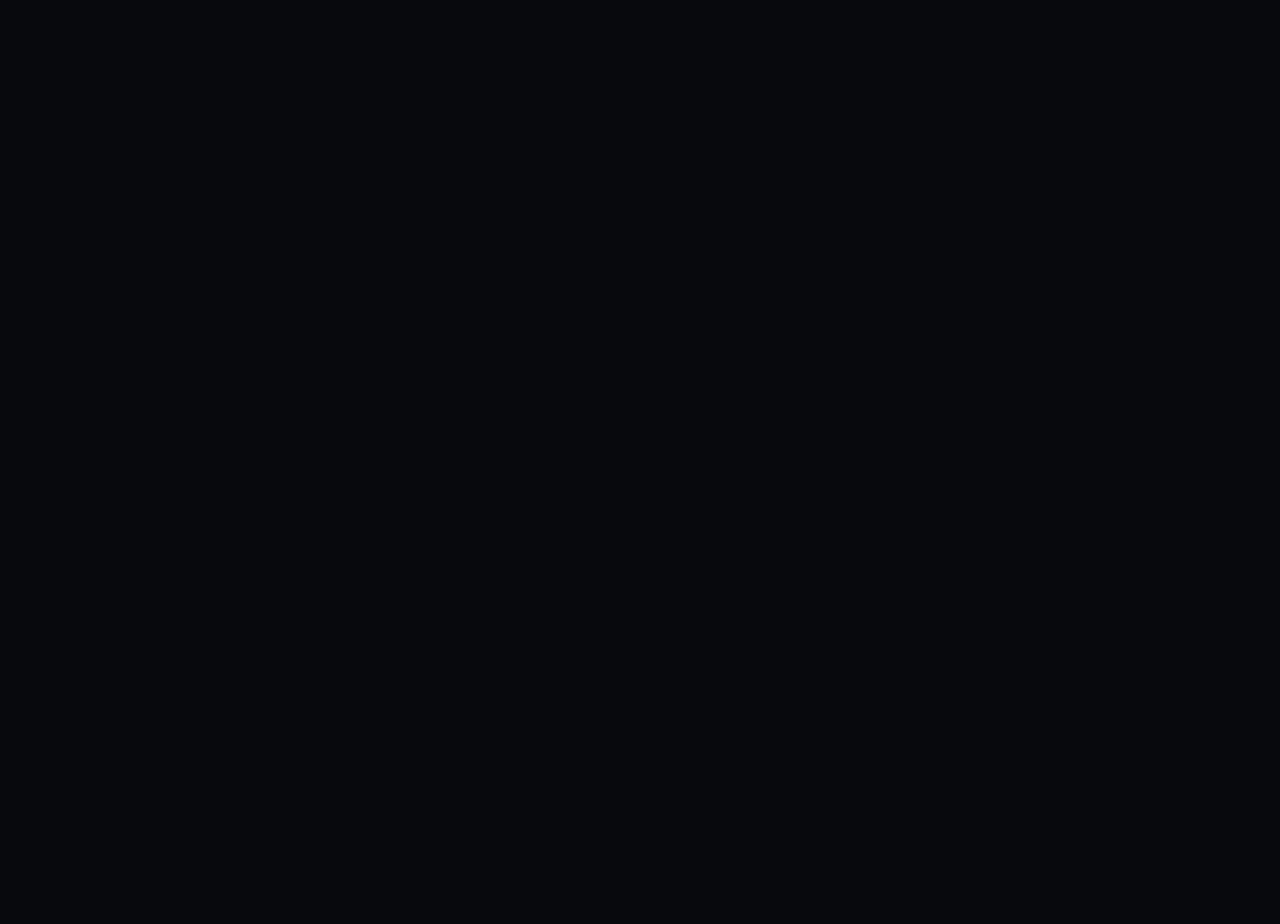
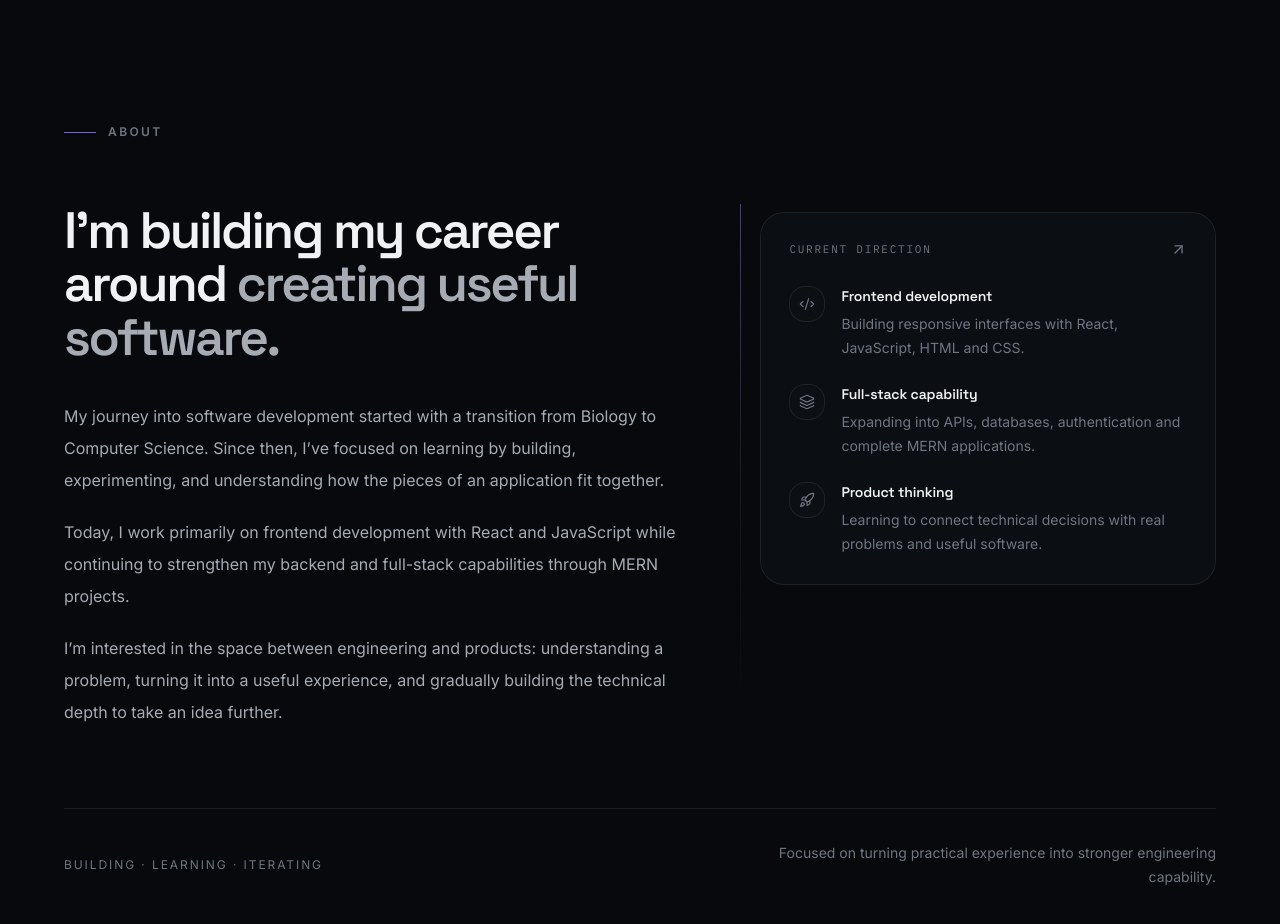
Before and after one commit to HAFSA-SHAHID-28/hafsa-portfolio, a React (Vite) app: page / in a window 1280 px wide. Shown: the part 820-1744 px from the top of the page. Before the commit the page ends 800 px from the top, so only its background shows below. Built offline with nearby package versions, Linux system fonts and the light colour scheme.

Commit message:
About: intialized

```diff
--- a/src/App.jsx
+++ b/src/App.jsx
@@ -4,6 +4,7 @@
 import LoadingScreen from "./components/loading/LoadingScreen";
 import PageShell from "./components/layout/PageShell";
 import Navbar from "./components/navigation/Navbar";
+import About from "./components/about/About";
 
 function App() {
   const [isLoading, setIsLoading] = useState(true);
@@ -20,6 +21,7 @@
 
       <main>
         <Hero isLoaded={!isLoading} />
+        <About />
       </main>
     </PageShell>
   );
--- /dev/null
+++ b/src/components/about/About.jsx
@@ -0,0 +1,369 @@
+import { motion } from "motion/react";
+import { ArrowUpRight, Code2, Layers3, Rocket } from "lucide-react";
+
+import Container from "../layout/Container";
+import Section from "../layout/Section";
+
+const About = () => {
+  return (
+    <Section id="about" className="overflow-hidden">
+      <Container>
+        {/* Section Header */}
+        <motion.div
+          initial={{
+            opacity: 0,
+            y: 18,
+            filter: "blur(6px)",
+          }}
+          whileInView={{
+            opacity: 1,
+            y: 0,
+            filter: "blur(0px)",
+          }}
+          viewport={{
+            once: true,
+            amount: 0.25,
+          }}
+          transition={{
+            duration: 0.7,
+            ease: [0.16, 1, 0.3, 1],
+          }}
+          className="
+            mb-14
+            flex
+            items-center
+            gap-3
+            sm:mb-16
+          "
+        >
+          <span
+            aria-hidden="true"
+            className="
+              h-px
+              w-8
+              bg-accent
+            "
+          />
+
+          <span
+            className="
+              text-[11px]
+              font-semibold
+              uppercase
+              tracking-[0.2em]
+              text-text-muted
+              sm:text-xs
+            "
+          >
+            About
+          </span>
+        </motion.div>
+
+        {/* Main Intro */}
+        <div className="grid gap-12 lg:grid-cols-[1.15fr_0.85fr] lg:gap-20">
+          {/* Left */}
+          <motion.div
+            initial={{
+              opacity: 0,
+              y: 28,
+              filter: "blur(8px)",
+            }}
+            whileInView={{
+              opacity: 1,
+              y: 0,
+              filter: "blur(0px)",
+            }}
+            viewport={{
+              once: true,
+              amount: 0.2,
+            }}
+            transition={{
+              duration: 0.85,
+              ease: [0.16, 1, 0.3, 1],
+            }}
+          >
+            <h2
+              className="
+                max-w-4xl
+                font-display
+                text-[clamp(2rem,4vw,3.8rem)]
+                font-semibold
+                leading-[1.04]
+                tracking-[-0.045em]
+                text-text
+              "
+            >
+              I’m building my career around{" "}
+              <span className="text-text-secondary">
+                creating useful software.
+              </span>
+            </h2>
+
+            <div
+              className="
+                mt-8
+                max-w-2xl
+                space-y-5
+                text-sm
+                leading-7
+                text-text-secondary
+                sm:mt-9
+                sm:text-base
+                sm:leading-8
+              "
+            >
+              <p>
+                My journey into software development started with a
+                transition from Biology to Computer Science. Since then,
+                I’ve focused on learning by building, experimenting, and
+                understanding how the pieces of an application fit together.
+              </p>
+
+              <p>
+                Today, I work primarily on frontend development with React
+                and JavaScript while continuing to strengthen my backend and
+                full-stack capabilities through MERN projects.
+              </p>
+
+              <p>
+                I’m interested in the space between engineering and products:
+                understanding a problem, turning it into a useful experience,
+                and gradually building the technical depth to take an idea
+                further.
+              </p>
+            </div>
+          </motion.div>
+
+          {/* Right */}
+          <motion.div
+            initial={{
+              opacity: 0,
+              x: 24,
+            }}
+            whileInView={{
+              opacity: 1,
+              x: 0,
+            }}
+            viewport={{
+              once: true,
+              amount: 0.2,
+            }}
+            transition={{
+              duration: 0.8,
+              delay: 0.12,
+              ease: [0.16, 1, 0.3, 1],
+            }}
+            className="
+              relative
+              lg:pt-2
+            "
+          >
+            {/* Accent line */}
+            <div
+              aria-hidden="true"
+              className="
+                absolute
+                -left-5
+                top-0
+                hidden
+                h-full
+                w-px
+                bg-gradient-to-b
+                from-accent/60
+                via-border
+                to-transparent
+                lg:block
+              "
+            />
+
+            <div
+              className="
+                rounded-xl
+                border
+                border-border
+                bg-surface/50
+                p-6
+                backdrop-blur-sm
+                sm:p-7
+              "
+            >
+              <div
+                className="
+                  mb-7
+                  flex
+                  items-center
+                  justify-between
+                "
+              >
+                <span
+                  className="
+                    font-mono
+                    text-[11px]
+                    uppercase
+                    tracking-[0.16em]
+                    text-text-muted
+                  "
+                >
+                  Current direction
+                </span>
+
+                <ArrowUpRight
+                  size={17}
+                  strokeWidth={1.8}
+                  className="text-text-muted"
+                />
+              </div>
+
+              <div className="space-y-6">
+                <DirectionItem
+                  icon={Code2}
+                  title="Frontend development"
+                  text="Building responsive interfaces with React, JavaScript, HTML and CSS."
+                />
+
+                <DirectionItem
+                  icon={Layers3}
+                  title="Full-stack capability"
+                  text="Expanding into APIs, databases, authentication and complete MERN applications."
+                />
+
+                <DirectionItem
+                  icon={Rocket}
+                  title="Product thinking"
+                  text="Learning to connect technical decisions with real problems and useful software."
+                />
+              </div>
+            </div>
+          </motion.div>
+        </div>
+
+        {/* Bottom progression strip */}
+        <motion.div
+          initial={{
+            opacity: 0,
+            y: 20,
+          }}
+          whileInView={{
+            opacity: 1,
+            y: 0,
+          }}
+          viewport={{
+            once: true,
+            amount: 0.2,
+          }}
+          transition={{
+            duration: 0.7,
+            delay: 0.2,
+            ease: [0.16, 1, 0.3, 1],
+          }}
+          className="
+            mt-16
+            border-t
+            border-border
+            pt-7
+            sm:mt-20
+            sm:pt-8
+          "
+        >
+          <div
+            className="
+              flex
+              flex-col
+              gap-3
+              sm:flex-row
+              sm:items-center
+              sm:justify-between
+            "
+          >
+            <span
+              className="
+                text-xs
+                uppercase
+                tracking-[0.16em]
+                text-text-muted
+              "
+            >
+              Building · Learning · Iterating
+            </span>
+
+            <span
+              className="
+                max-w-md
+                text-sm
+                leading-6
+                text-text-muted
+                sm:text-right
+              "
+            >
+              Focused on turning practical experience into stronger
+              engineering capability.
+            </span>
+          </div>
+        </motion.div>
+      </Container>
+    </Section>
+  );
+};
+
+const DirectionItem = ({
+  icon: Icon,
+  title,
+  text,
+}) => {
+  return (
+    <div className="group flex gap-4">
+      <div
+        className="
+          flex
+          h-9
+          w-9
+          shrink-0
+          items-center
+          justify-center
+          rounded-lg
+          border
+          border-border
+          bg-bg-soft
+          text-text-muted
+          transition-[border-color,color]
+          duration-150
+          ease-out
+          group-hover:border-accent/50
+          group-hover:text-text
+        "
+      >
+        <Icon
+          size={16}
+          strokeWidth={1.8}
+        />
+      </div>
+
+      <div>
+        <h3
+          className="
+            font-display
+            text-sm
+            font-semibold
+            tracking-[-0.01em]
+            text-text
+          "
+        >
+          {title}
+        </h3>
+
+        <p
+          className="
+            mt-1.5
+            text-sm
+            leading-6
+            text-text-muted
+          "
+        >
+          {text}
+        </p>
+      </div>
+    </div>
+  );
+};
+
+export default About;
```
